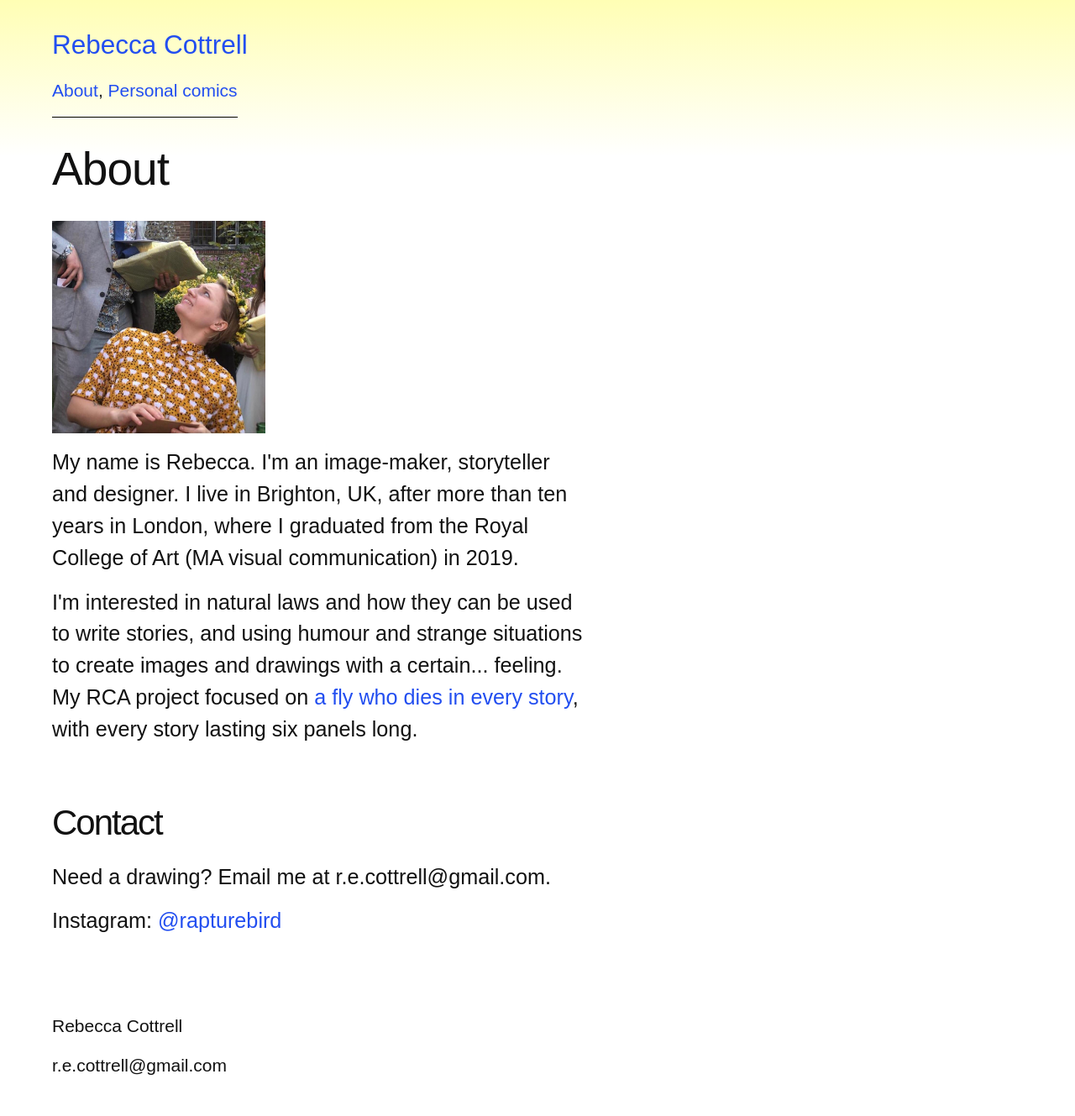
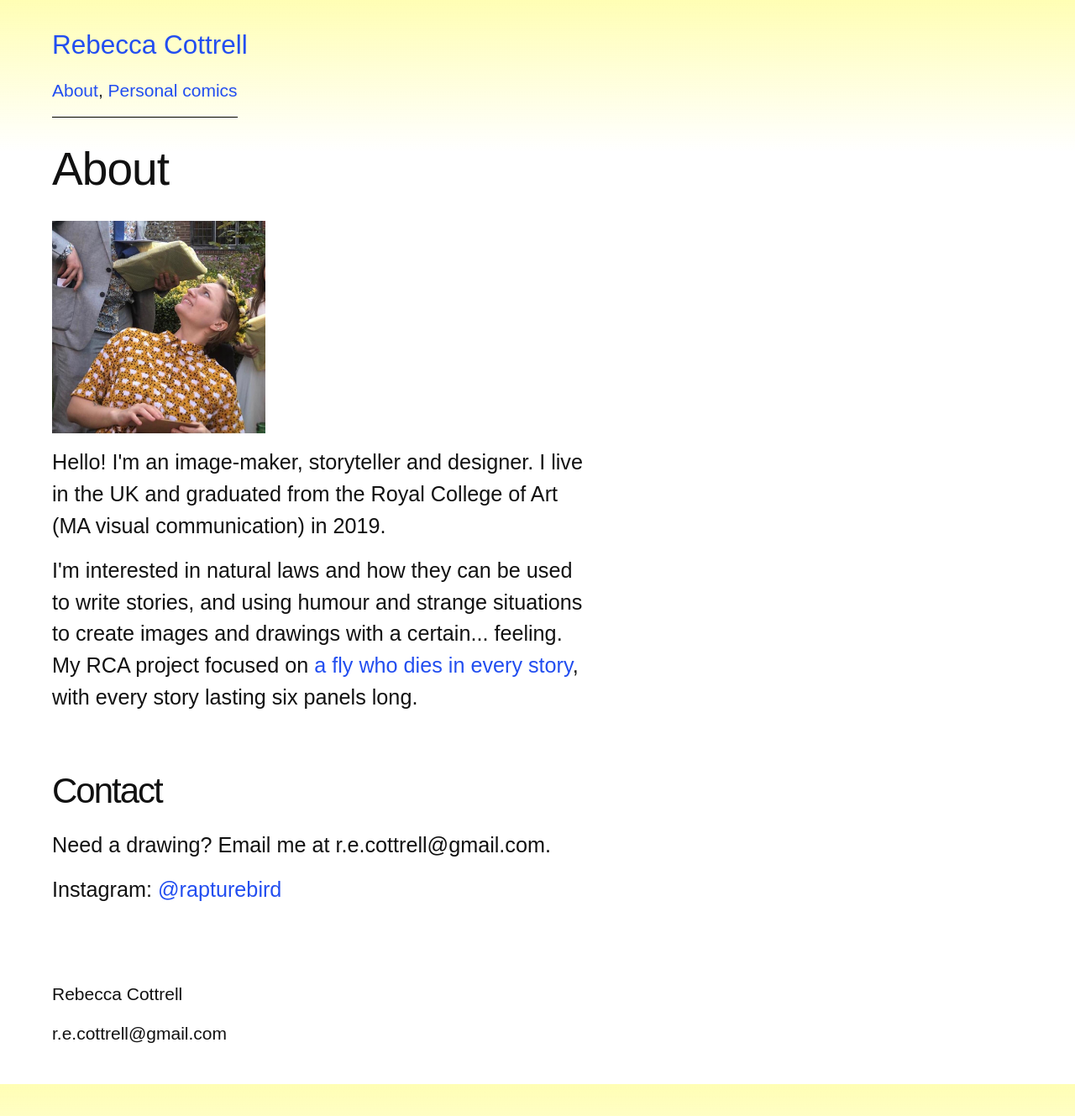
Before and after one commit to rivalee/rivalee.github.io, a Jekyll site: the page built from about.md, in a window 1280 px wide. Shown: the whole page at 84% size. Built offline with Jekyll 4.4.1, drawn with Linux system fonts in a browser that asks for light colours; some web fonts are replaced; after the commit the page ends 1291 px from its top, so only the background shows below that.

Commit message:
Update bio

```diff
--- a/about.md
+++ b/about.md
@@ -9,7 +9,7 @@ permalink: /about/
 <img src="/assets/images/me.jpg" width="40%">
 <p></p>
 <p>
-My name is Rebecca. I'm an image-maker, storyteller and designer. I live in Brighton, UK, after more than ten years in London, where I graduated from the Royal College of Art (MA visual communication) in 2019.</p>
+Hello! I'm an image-maker, storyteller and designer. I live in the UK and graduated from the Royal College of Art (MA visual communication) in 2019.</p>
 
 <p>
 I'm interested in natural laws and how they can be used to write stories, and using humour and strange situations to create images and drawings with a certain... feeling. My RCA project focused on <a href="/fly-comics">a fly who dies in every story</a>, with every story lasting six panels long.</p>
```
Also changed, not shown: 4 other files.
